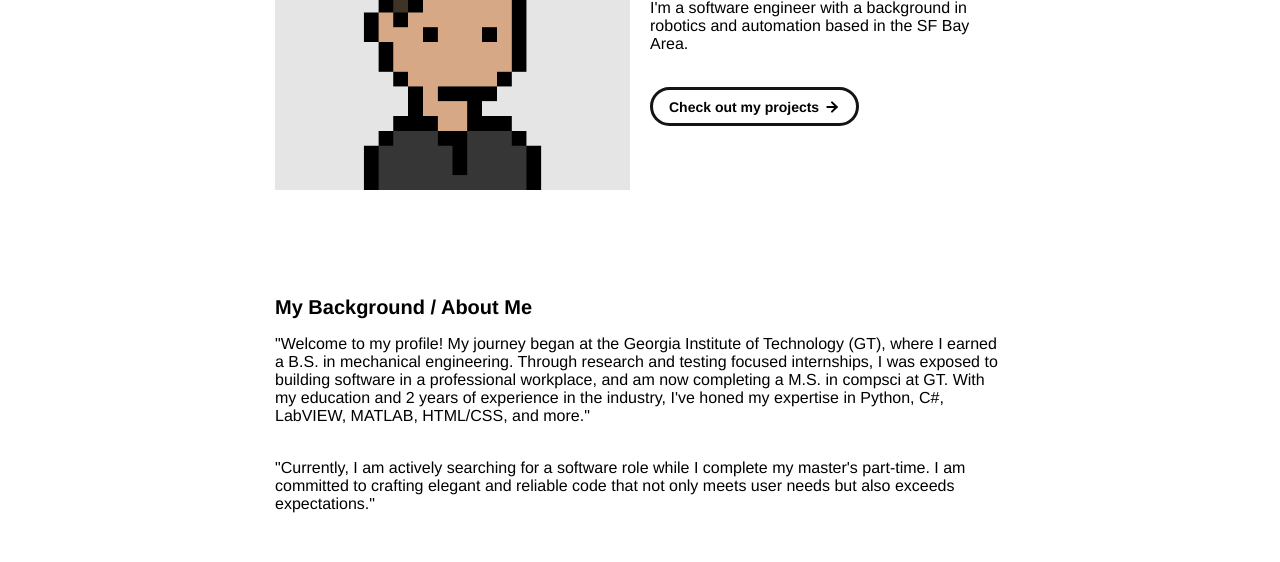
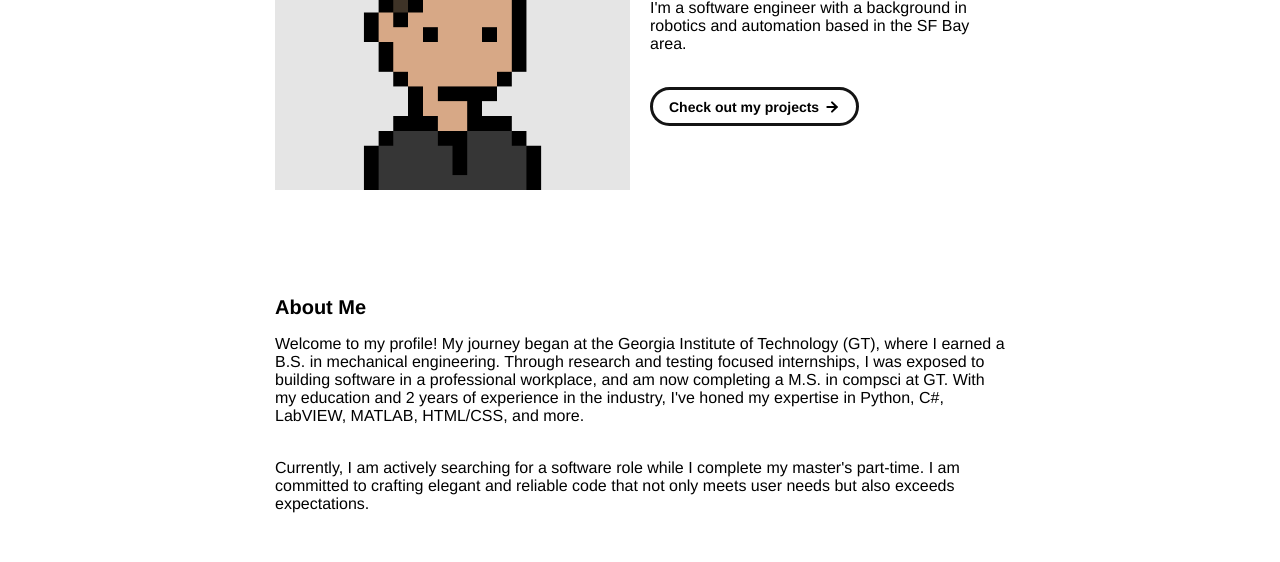
Before and after one commit to dankim6492/me, a plain HTML site: page index.html in a window 1280 px wide. Shown: the part 390-952 px from the top of the page. Drawn offline with Linux system fonts and the light colour scheme.

Commit message:
Update personal info

```diff
--- a/index.html
+++ b/index.html
@@ -66,7 +66,7 @@
         <div id="portfolio-header-text-container">
             <div class="header-text">
               <span class="main-title">Hey, I'm Jong (Daniel) Kim.</span>
-              <div class="body-text">I'm a software engineer with a background in robotics and automation based in the SF Bay Area.</div>
+              <div class="body-text">I'm a software engineer with a background in robotics and automation based in the SF Bay area.</div>
             </div>
             <a class="button" id="my-work-link">
               <span class="button-text">Check out my projects</span>
@@ -83,10 +83,10 @@
         - Add paragraphs using the <div class="body-text"></div> elements in the "about-section-content"
       -->
       <div id="about-section">
-        <span class="subheader-text">My Background / About Me</span>
+        <span class="subheader-text">About Me</span>
         <div class="about-section-content">
-          <div class="body-text">"Welcome to my profile! My journey began at the Georgia Institute of Technology (GT), where I earned a B.S. in mechanical engineering. Through research and testing focused internships, I was exposed to building software in a professional workplace, and am now completing a M.S. in compsci at GT. With my education and 2 years of experience in the industry, I've honed my expertise in Python, C#, LabVIEW, MATLAB, HTML/CSS, and more."</div>
-          <div class="body-text">"Currently, I am actively searching for a software role while I complete my master's part-time. I am committed to crafting elegant and reliable code that not only meets user needs but also exceeds expectations."</div>
+          <div class="body-text">Welcome to my profile! My journey began at the Georgia Institute of Technology (GT), where I earned a B.S. in mechanical engineering. Through research and testing focused internships, I was exposed to building software in a professional workplace, and am now completing a M.S. in compsci at GT. With my education and 2 years of experience in the industry, I've honed my expertise in Python, C#, LabVIEW, MATLAB, HTML/CSS, and more.</div>
+          <div class="body-text">Currently, I am actively searching for a software role while I complete my master's part-time. I am committed to crafting elegant and reliable code that not only meets user needs but also exceeds expectations.</div>
         </div>
       </div>
 
```
Also changed, not shown: project-pages/project-template.html (+3 -3 lines).
